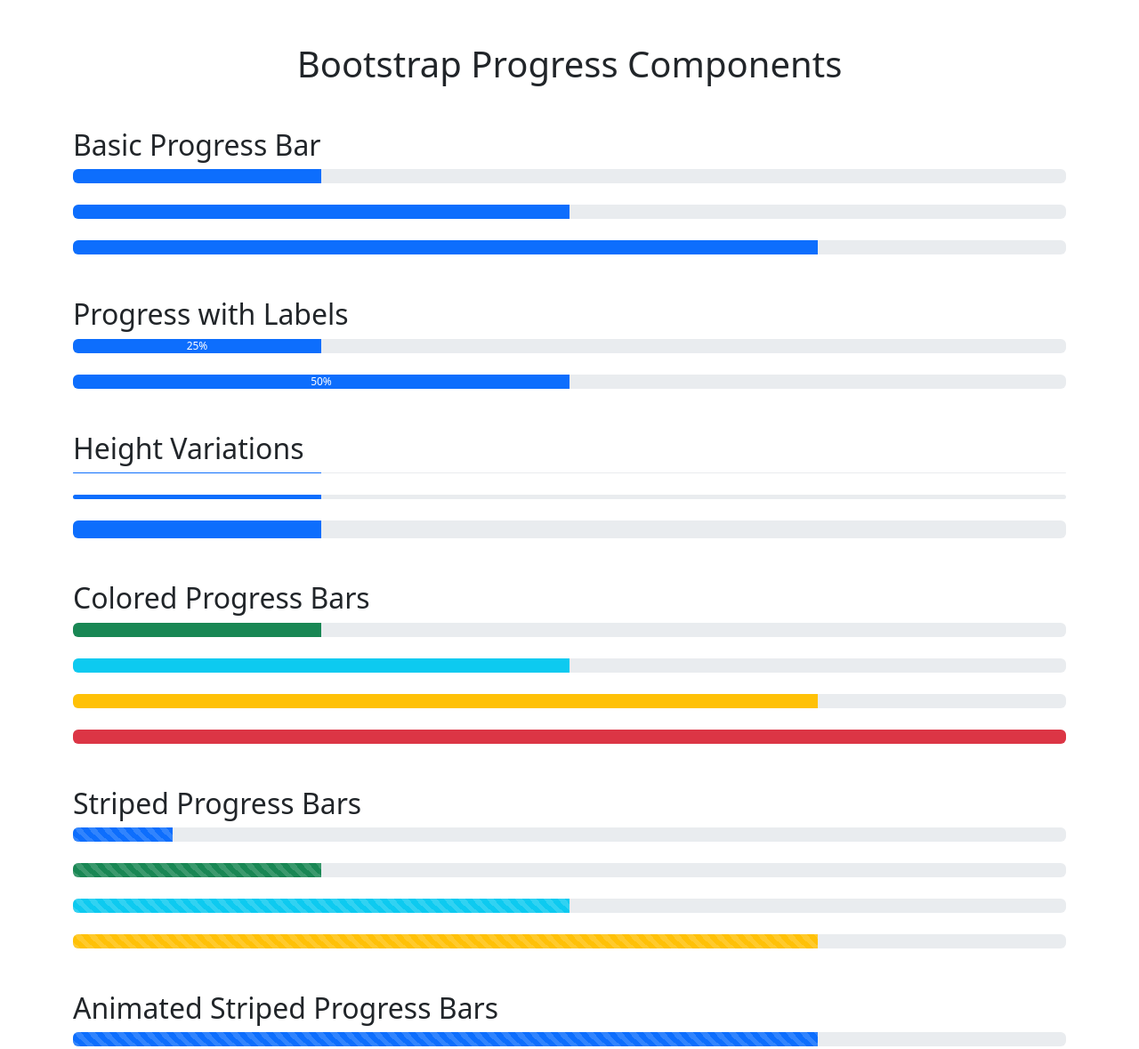
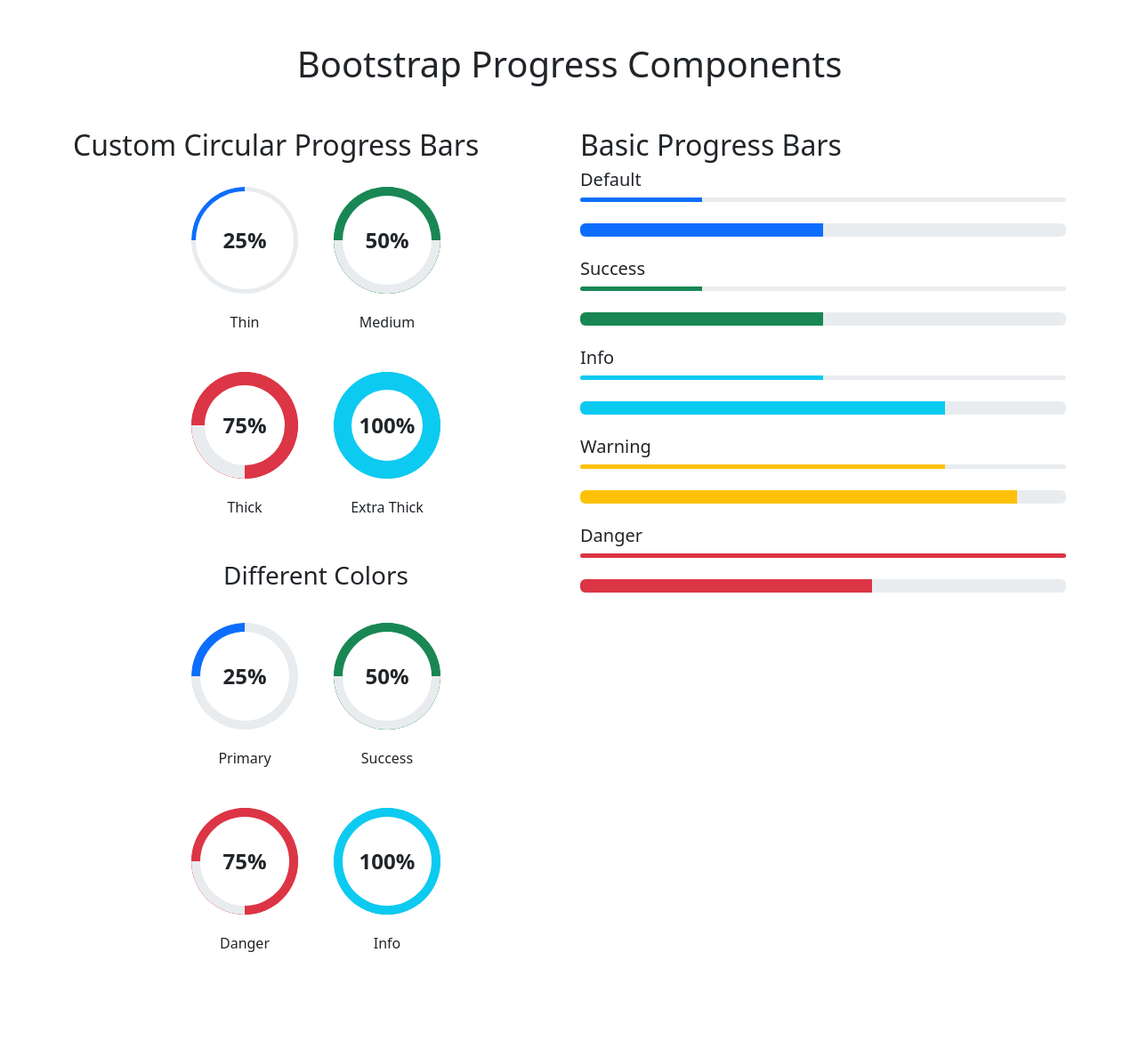
Before and after one commit to dxpr/bootstrap-progress-extension, a plain HTML site: page index.html in a window 1280 px wide. Shown: the top 1179 px of the page at 89% size. Drawn offline with nearby package versions, Linux system fonts and the light colour scheme.

Commit message:
animate on load

```diff
--- a/circular-progress.js
+++ b/circular-progress.js
@@ -1,4 +1,4 @@
-// Function to set the progress of a circular progress bar
+// Simple function to set a circular progress bar percentage
 function setCircularProgress(element, percent) {
   // Calculate the angle based on percentage (0-100)
   const angle = percent * 3.6; // 3.6 = 360 / 100
@@ -6,12 +6,6 @@
   // Get the progress element
   const progressElement = element.querySelector('.circle-progress');
   if (!progressElement) return;
-
-  // Update the aria attribute
-  const progressBar = element.closest('.progress');
-  if (progressBar) {
-    progressBar.setAttribute('aria-valuenow', percent);
-  }
 
   // Update the text percentage
   const textElement = element.querySelector('.progress-label');
@@ -32,70 +26,59 @@
     arcColor = 'var(--bs-info)';
   }
 
-  // Apply the conic gradient with the correct color and angle
+  // Apply the conic gradient directly with the correct color and angle
   progressElement.style.background = `conic-gradient(${arcColor} 0deg, ${arcColor} ${angle}deg, var(--bs-gray-200) ${angle}deg, var(--bs-gray-200) 360deg)`;
 }
 
-// Add interactive controls to update progress bars
-document.addEventListener('DOMContentLoaded', function() {
-  // Add a range input to control all circular progress bars
-  const controls = document.createElement('div');
-  controls.className = 'mt-4 text-center';
-  controls.innerHTML = `
-    <label for="progress-control" class="form-label">Control Circle Progress</label>
-    <input type="range" class="form-range w-50 mx-auto" id="progress-control" min="0" max="100" value="50">
-  `;
+// Animate a single progress bar
+function animateProgressBar(element, targetValue, duration = 1000) {
+  let startTimestamp = null;
+  const startValue = 0;
 
-  // Find the circular progress container and append controls
-  const circularSection = document.querySelector('.section:last-child');
-  circularSection.appendChild(controls);
+  // Animation step function
+  function step(timestamp) {
+    if (!startTimestamp) startTimestamp = timestamp;
+    const elapsed = timestamp - startTimestamp;
+    const progress = Math.min(elapsed / duration, 1);
+    const currentValue = Math.floor(startValue + progress * (targetValue - startValue));
 
-  // Get all circular progress elements
-  const circleProgressElements = document.querySelectorAll('.progress.circular .progress-bar');
+    setCircularProgress(element, currentValue);
 
-  // Set initial values based on aria-valuenow
-  circleProgressElements.forEach((element) => {
-    const progressBar = element.closest('.progress');
-    const initialValue = parseInt(progressBar.getAttribute('aria-valuenow'));
-    setCircularProgress(element, initialValue);
+    if (progress < 1) {
+      window.requestAnimationFrame(step);
+    }
+  }
+
+  // Start animation
+  window.requestAnimationFrame(step);
+}
+
+// Main function to initialize and animate all progress bars
+function initializeProgressBars() {
+  // Get all circular progress bars
+  const progressBars = document.querySelectorAll('.progress.circular .progress-bar');
+
+  // Set initial state to 0 for all
+  progressBars.forEach(bar => {
+    setCircularProgress(bar, 0);
   });
 
-  // Add event listener to range input
-  const rangeInput = document.getElementById('progress-control');
-  rangeInput.addEventListener('input', function() {
-    const percent = parseInt(this.value);
+  // Start animations with staggered delay
+  progressBars.forEach((bar, index) => {
+    const progressContainer = bar.closest('.progress');
+    const targetValue = parseInt(progressContainer.getAttribute('aria-valuenow'), 10);
 
-    // Update all circular progress bars
-    circleProgressElements.forEach(element => {
-      setCircularProgress(element, percent);
-    });
+    // Stagger the animations slightly
+    setTimeout(() => {
+      animateProgressBar(bar, targetValue, 1500);
+    }, index * 200);
   });
+}
 
-  // Add button to animate progress
-  const animateButton = document.createElement('button');
-  animateButton.className = 'btn btn-primary mt-3';
-  animateButton.textContent = 'Animate Progress';
-
-  // Add button to the controls
-  controls.appendChild(animateButton);
-
-  // Add animation functionality
-  animateButton.addEventListener('click', function() {
-    let progress = 0;
-    const interval = setInterval(() => {
-      progress += 1;
-      if (progress > 100) {
-        clearInterval(interval);
-        return;
-      }
-
-      // Update range input
-      rangeInput.value = progress;
-
-      // Update all circular progress bars
-      circleProgressElements.forEach(element => {
-        setCircularProgress(element, progress);
-      });
-    }, 30);
-  });
-});
+// Run when the DOM is fully loaded
+if (document.readyState === 'loading') {
+  document.addEventListener('DOMContentLoaded', initializeProgressBars);
+} else {
+  // DOM already loaded
+  initializeProgressBars();
+}
--- a/index.html
+++ b/index.html
@@ -11,150 +11,75 @@
   <div class="container py-5">
     <h1 class="mb-5 text-center">Bootstrap Progress Components</h1>
 
-    <!-- Basic Progress Bar -->
-    <div class="section">
-      <h2>Basic Progress Bar</h2>
-      <div class="progress-container">
-        <div class="progress" role="progressbar" aria-label="Basic example" aria-valuenow="25" aria-valuemin="0" aria-valuemax="100">
-          <div class="progress-bar" style="width: 25%"></div>
-        </div>
-      </div>
-      <div class="progress-container">
-        <div class="progress" role="progressbar" aria-label="Basic example" aria-valuenow="50" aria-valuemin="0" aria-valuemax="100">
-          <div class="progress-bar" style="width: 50%"></div>
-        </div>
-      </div>
-      <div class="progress-container">
-        <div class="progress" role="progressbar" aria-label="Basic example" aria-valuenow="75" aria-valuemin="0" aria-valuemax="100">
-          <div class="progress-bar" style="width: 75%"></div>
-        </div>
-      </div>
-    </div>
-
-    <!-- Progress with Labels -->
-    <div class="section">
-      <h2>Progress with Labels</h2>
-      <div class="progress-container">
-        <div class="progress" role="progressbar" aria-label="Example with label" aria-valuenow="25" aria-valuemin="0" aria-valuemax="100">
-          <div class="progress-bar" style="width: 25%">25%</div>
-        </div>
-      </div>
-      <div class="progress-container">
-        <div class="progress" role="progressbar" aria-label="Example with label" aria-valuenow="50" aria-valuemin="0" aria-valuemax="100">
-          <div class="progress-bar" style="width: 50%">50%</div>
-        </div>
-      </div>
-    </div>
-
-    <!-- Height Variations -->
-    <div class="section">
-      <h2>Height Variations</h2>
-      <div class="progress-container">
-        <div class="progress" role="progressbar" aria-label="Example 1px high" aria-valuenow="25" aria-valuemin="0" aria-valuemax="100" style="height: 1px">
-          <div class="progress-bar" style="width: 25%"></div>
-        </div>
-      </div>
-      <div class="progress-container">
-        <div class="progress" role="progressbar" aria-label="Example 5px high" aria-valuenow="25" aria-valuemin="0" aria-valuemax="100" style="height: 5px">
-          <div class="progress-bar" style="width: 25%"></div>
-        </div>
-      </div>
-      <div class="progress-container">
-        <div class="progress" role="progressbar" aria-label="Example 20px high" aria-valuenow="25" aria-valuemin="0" aria-valuemax="100" style="height: 20px">
-          <div class="progress-bar" style="width: 25%"></div>
-        </div>
-      </div>
-    </div>
-
-    <!-- Colored Progress Bars -->
-    <div class="section">
-      <h2>Colored Progress Bars</h2>
-      <div class="progress-container">
-        <div class="progress" role="progressbar" aria-label="Success example" aria-valuenow="25" aria-valuemin="0" aria-valuemax="100">
-          <div class="progress-bar bg-success" style="width: 25%"></div>
-        </div>
-      </div>
-      <div class="progress-container">
-        <div class="progress" role="progressbar" aria-label="Info example" aria-valuenow="50" aria-valuemin="0" aria-valuemax="100">
-          <div class="progress-bar bg-info" style="width: 50%"></div>
-        </div>
-      </div>
-      <div class="progress-container">
-        <div class="progress" role="progressbar" aria-label="Warning example" aria-valuenow="75" aria-valuemin="0" aria-valuemax="100">
-          <div class="progress-bar bg-warning" style="width: 75%"></div>
-        </div>
-      </div>
-      <div class="progress-container">
-        <div class="progress" role="progressbar" aria-label="Danger example" aria-valuenow="100" aria-valuemin="0" aria-valuemax="100">
-          <div class="progress-bar bg-danger" style="width: 100%"></div>
-        </div>
-      </div>
-    </div>
-
-    <!-- Striped Progress Bars -->
-    <div class="section">
-      <h2>Striped Progress Bars</h2>
-      <div class="progress-container">
-        <div class="progress" role="progressbar" aria-label="Default striped example" aria-valuenow="10" aria-valuemin="0" aria-valuemax="100">
-          <div class="progress-bar progress-bar-striped" style="width: 10%"></div>
-        </div>
-      </div>
-      <div class="progress-container">
-        <div class="progress" role="progressbar" aria-label="Success striped example" aria-valuenow="25" aria-valuemin="0" aria-valuemax="100">
-          <div class="progress-bar progress-bar-striped bg-success" style="width: 25%"></div>
-        </div>
-      </div>
-      <div class="progress-container">
-        <div class="progress" role="progressbar" aria-label="Info striped example" aria-valuenow="50" aria-valuemin="0" aria-valuemax="100">
-          <div class="progress-bar progress-bar-striped bg-info" style="width: 50%"></div>
-        </div>
-      </div>
-      <div class="progress-container">
-        <div class="progress" role="progressbar" aria-label="Warning striped example" aria-valuenow="75" aria-valuemin="0" aria-valuemax="100">
-          <div class="progress-bar progress-bar-striped bg-warning" style="width: 75%"></div>
-        </div>
-      </div>
-    </div>
-
-    <!-- Animated Striped Progress Bars -->
-    <div class="section">
-      <h2>Animated Striped Progress Bars</h2>
-      <div class="progress-container">
-        <div class="progress" role="progressbar" aria-label="Animated striped example" aria-valuenow="75" aria-valuemin="0" aria-valuemax="100">
-          <div class="progress-bar progress-bar-striped progress-bar-animated" style="width: 75%"></div>
-        </div>
-      </div>
-    </div>
-
-    <!-- Multiple Progress Bars -->
-    <div class="section">
-      <h2>Multiple Progress Bars</h2>
-      <div class="progress-container">
-        <div class="progress" role="progressbar" aria-label="Multiple bars example" aria-valuenow="100" aria-valuemin="0" aria-valuemax="100">
-          <div class="progress-bar" style="width: 15%">15%</div>
-          <div class="progress-bar bg-success" style="width: 30%">30%</div>
-          <div class="progress-bar bg-info" style="width: 20%">20%</div>
-        </div>
-      </div>
-    </div>
-
-    <!-- Custom Circular Progress Bars -->
+    <div class="row">
+      <!-- Left Column: Circular Progress Bars -->
+      <div class="col-md-6">
         <div class="section">
           <h2>Custom Circular Progress Bars</h2>
           <div class="d-flex flex-wrap justify-content-center">
             <div class="text-center">
-          <div class="progress circular" role="progressbar" aria-label="Circular progress" aria-valuenow="25" aria-valuemin="0" aria-valuemax="100">
+              <div class="progress circular thickness-thin" role="progressbar" aria-label="Circular progress" aria-valuenow="25" aria-valuemin="0" aria-valuemax="100">
                 <div class="progress-bar">
                   <div class="circle-background"></div>
                   <div class="circle-progress"></div>
                   <div class="progress-label">25%</div>
                 </div>
               </div>
-          <div class="circular-title">Basic</div>
+              <div class="circular-title">Thin</div>
             </div>
 
             <div class="text-center">
-          <div class="progress circular" role="progressbar" aria-label="Success circular progress" aria-valuenow="50" aria-valuemin="0" aria-valuemax="100">
+              <div class="progress circular thickness-medium" role="progressbar" aria-label="Success circular progress" aria-valuenow="50" aria-valuemin="0" aria-valuemax="100">
+                <div class="progress-bar bg-success">
+                  <div class="circle-background"></div>
+                  <div class="circle-progress"></div>
+                  <div class="progress-label">50%</div>
+                </div>
+              </div>
+              <div class="circular-title">Medium</div>
+            </div>
+          </div>
+
+          <div class="d-flex flex-wrap justify-content-center mt-4">
+            <div class="text-center">
+              <div class="progress circular thickness-thick" role="progressbar" aria-label="Danger circular progress" aria-valuenow="75" aria-valuemin="0" aria-valuemax="100">
+                <div class="progress-bar bg-danger">
+                  <div class="circle-background"></div>
+                  <div class="circle-progress"></div>
+                  <div class="progress-label">75%</div>
+                </div>
+              </div>
+              <div class="circular-title">Thick</div>
+            </div>
+
+            <div class="text-center">
+              <div class="progress circular thickness-extra-thick" role="progressbar" aria-label="Info circular progress" aria-valuenow="100" aria-valuemin="0" aria-valuemax="100">
+                <div class="progress-bar bg-info">
+                  <div class="circle-background"></div>
+                  <div class="circle-progress"></div>
+                  <div class="progress-label">100%</div>
+                </div>
+              </div>
+              <div class="circular-title">Extra Thick</div>
+            </div>
+          </div>
+
+          <!-- Different Colors, Same Thickness -->
+          <h3 class="mt-5 mb-3 text-center">Different Colors</h3>
+          <div class="d-flex flex-wrap justify-content-center">
+            <div class="text-center">
+              <div class="progress circular thickness-medium" role="progressbar" aria-label="Circular progress" aria-valuenow="25" aria-valuemin="0" aria-valuemax="100">
+                <div class="progress-bar">
+                  <div class="circle-background"></div>
+                  <div class="circle-progress"></div>
+                  <div class="progress-label">25%</div>
+                </div>
+              </div>
+              <div class="circular-title">Primary</div>
+            </div>
+
+            <div class="text-center">
+              <div class="progress circular thickness-medium" role="progressbar" aria-label="Success circular progress" aria-valuenow="50" aria-valuemin="0" aria-valuemax="100">
                 <div class="progress-bar bg-success">
                   <div class="circle-background"></div>
                   <div class="circle-progress"></div>
@@ -163,9 +88,11 @@
               </div>
               <div class="circular-title">Success</div>
             </div>
+          </div>
 
+          <div class="d-flex flex-wrap justify-content-center mt-4">
             <div class="text-center">
-          <div class="progress circular" role="progressbar" aria-label="Danger circular progress" aria-valuenow="75" aria-valuemin="0" aria-valuemax="100">
+              <div class="progress circular thickness-medium" role="progressbar" aria-label="Danger circular progress" aria-valuenow="75" aria-valuemin="0" aria-valuemax="100">
                 <div class="progress-bar bg-danger">
                   <div class="circle-background"></div>
                   <div class="circle-progress"></div>
@@ -176,7 +103,7 @@
             </div>
 
             <div class="text-center">
-          <div class="progress circular" role="progressbar" aria-label="Info circular progress" aria-valuenow="100" aria-valuemin="0" aria-valuemax="100">
+              <div class="progress circular thickness-medium" role="progressbar" aria-label="Info circular progress" aria-valuenow="100" aria-valuemin="0" aria-valuemax="100">
                 <div class="progress-bar bg-info">
                   <div class="circle-background"></div>
                   <div class="circle-progress"></div>
@@ -189,6 +116,75 @@
         </div>
       </div>
 
+      <!-- Right Column: Basic Progress Bars -->
+      <div class="col-md-6">
+        <div class="section">
+          <h2>Basic Progress Bars</h2>
+
+          <h3 class="h5">Default</h3>
+          <div class="progress-container">
+            <div class="progress thickness-thin" role="progressbar" aria-label="Basic example" aria-valuenow="25" aria-valuemin="0" aria-valuemax="100">
+              <div class="progress-bar" style="width: 25%"></div>
+            </div>
+          </div>
+          <div class="progress-container">
+            <div class="progress thickness-thick" role="progressbar" aria-label="Basic example" aria-valuenow="50" aria-valuemin="0" aria-valuemax="100">
+              <div class="progress-bar" style="width: 50%"></div>
+            </div>
+          </div>
+
+          <h3 class="h5 mt-4">Success</h3>
+          <div class="progress-container">
+            <div class="progress thickness-thin" role="progressbar" aria-label="Success example" aria-valuenow="25" aria-valuemin="0" aria-valuemax="100">
+              <div class="progress-bar bg-success" style="width: 25%"></div>
+            </div>
+          </div>
+          <div class="progress-container">
+            <div class="progress thickness-thick" role="progressbar" aria-label="Success example" aria-valuenow="50" aria-valuemin="0" aria-valuemax="100">
+              <div class="progress-bar bg-success" style="width: 50%"></div>
+            </div>
+          </div>
+
+          <h3 class="h5 mt-4">Info</h3>
+          <div class="progress-container">
+            <div class="progress thickness-thin" role="progressbar" aria-label="Info example" aria-valuenow="50" aria-valuemin="0" aria-valuemax="100">
+              <div class="progress-bar bg-info" style="width: 50%"></div>
+            </div>
+          </div>
+          <div class="progress-container">
+            <div class="progress thickness-thick" role="progressbar" aria-label="Info example" aria-valuenow="75" aria-valuemin="0" aria-valuemax="100">
+              <div class="progress-bar bg-info" style="width: 75%"></div>
+            </div>
+          </div>
+
+          <h3 class="h5 mt-4">Warning</h3>
+          <div class="progress-container">
+            <div class="progress thickness-thin" role="progressbar" aria-label="Warning example" aria-valuenow="75" aria-valuemin="0" aria-valuemax="100">
+              <div class="progress-bar bg-warning" style="width: 75%"></div>
+            </div>
+          </div>
+          <div class="progress-container">
+            <div class="progress thickness-thick" role="progressbar" aria-label="Warning example" aria-valuenow="90" aria-valuemin="0" aria-valuemax="100">
+              <div class="progress-bar bg-warning" style="width: 90%"></div>
+            </div>
+          </div>
+
+          <h3 class="h5 mt-4">Danger</h3>
+          <div class="progress-container">
+            <div class="progress thickness-thin" role="progressbar" aria-label="Danger example" aria-valuenow="100" aria-valuemin="0" aria-valuemax="100">
+              <div class="progress-bar bg-danger" style="width: 100%"></div>
+            </div>
+          </div>
+          <div class="progress-container">
+            <div class="progress thickness-thick" role="progressbar" aria-label="Danger example" aria-valuenow="60" aria-valuemin="0" aria-valuemax="100">
+              <div class="progress-bar bg-danger" style="width: 60%"></div>
+            </div>
+          </div>
+        </div>
+      </div>
+    </div>
+  </div>
+
   <script src="https://cdn.jsdelivr.net/npm/bootstrap@5.3.5/dist/js/bootstrap.bundle.min.js" integrity="sha384-k6d4wzSIapyDyv1kpU366/PK5hCdSbCRGRCMv+eplOQJWyd1fbcAu9OCUj5zNLiq" crossorigin="anonymous"></script>
   <script src="circular-progress.js"></script>
 </body>
--- a/styles.css
+++ b/styles.css
@@ -1,9 +1,24 @@
+:root {
+  --circle-thickness: 10px; /* Default thickness for circular progress bars */
+  --progress-thin: 5px;
+  --progress-thick: 15px;
+}
+
 .section {
   margin-bottom: 3rem;
 }
 .progress-container {
   margin-bottom: 1.5rem;
 }
+
+/* Progress bar thickness classes for horizontal bars */
+.progress.thickness-thin {
+  height: var(--progress-thin);
+}
+.progress.thickness-thick {
+  height: var(--progress-thick);
+}
+
 /* Circular progress bar styles */
 .progress.circular {
   width: 120px;
@@ -52,10 +67,10 @@
 .circle-progress::before {
   content: '';
   position: absolute;
-  top: 10px;
-  left: 10px;
-  right: 10px;
-  bottom: 10px;
+  top: var(--circle-thickness);
+  left: var(--circle-thickness);
+  right: var(--circle-thickness);
+  bottom: var(--circle-thickness);
   background: var(--bs-white);
   border-radius: 50%;
 }
@@ -78,6 +93,12 @@
 .progress.circular .progress-bar.bg-info .progress-label {
   color: #212529; /* Bootstrap default text color */
 }
+
+/* Ensure text is dark for light background */
+.progress.circular .progress-bar.bg-light .progress-label {
+  color: var(--bs-dark);
+}
+
 .circular-title {
   text-align: center;
   margin-top: 10px;
@@ -97,3 +118,17 @@
 .form-range::-ms-thumb {
   background: var(--bs-primary);
 }
+
+/* Thickness variations */
+.thickness-thin {
+  --circle-thickness: 5px;
+}
+.thickness-medium {
+  --circle-thickness: 10px;
+}
+.thickness-thick {
+  --circle-thickness: 15px;
+}
+.thickness-extra-thick {
+  --circle-thickness: 20px;
+}
```
Lines whose indentation alone changed are shown as unchanged.
